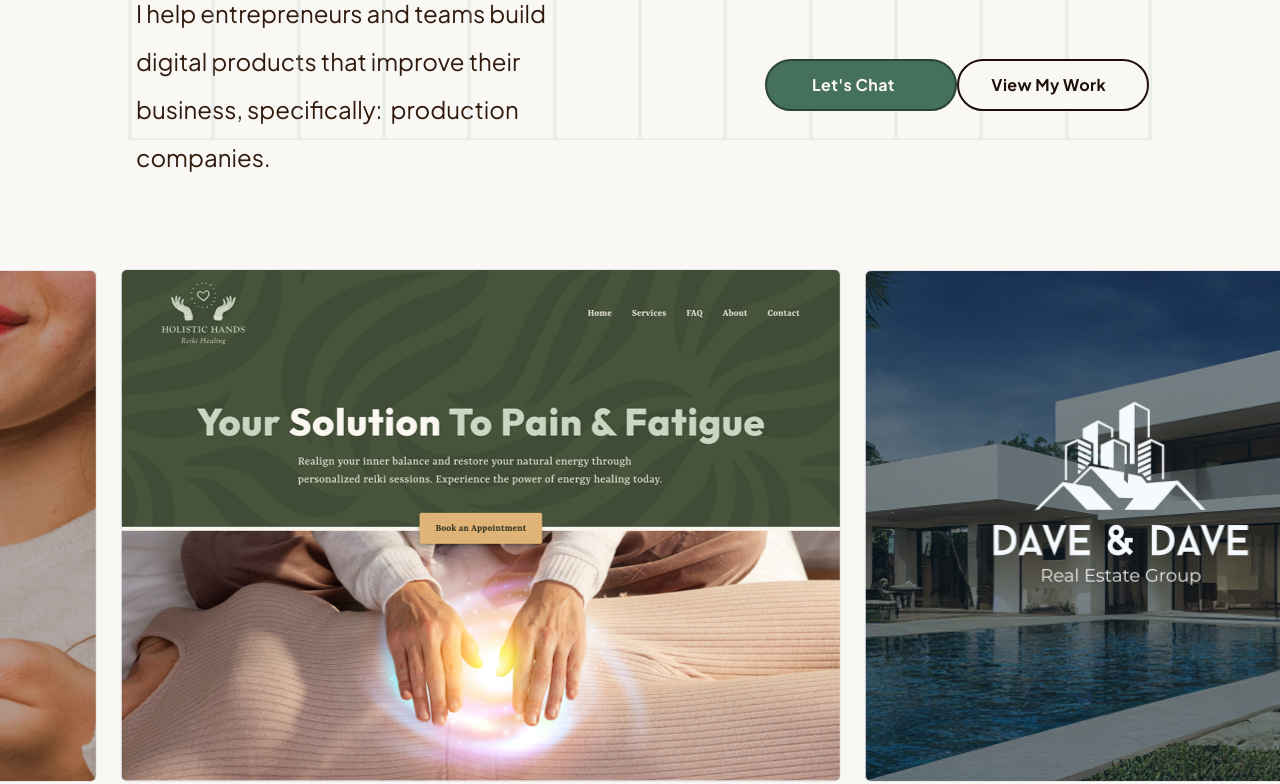
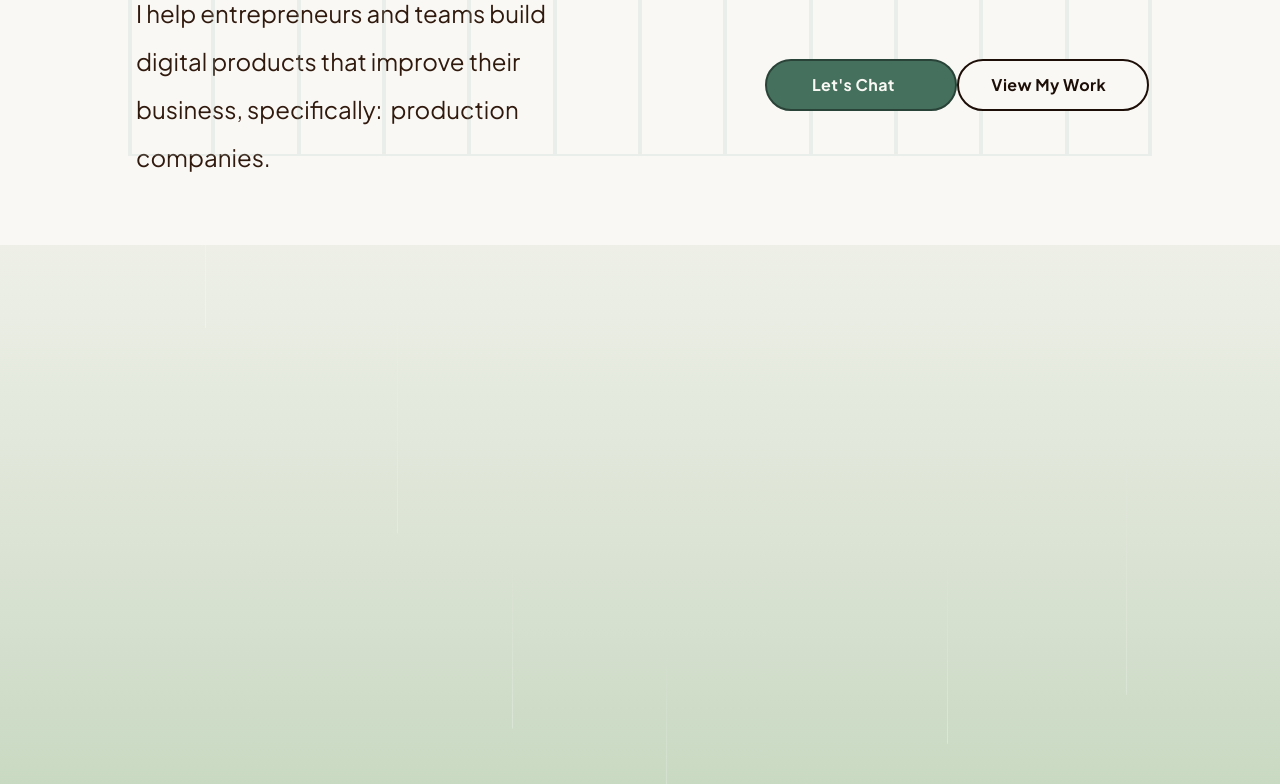
Before and after one commit to asiasOnline/asia-thompson-portfolio, a Next.js app: page / in a window 1280 px wide. Shown: the part 660-1444 px from the top of the page. Built offline with nearby package versions, Linux system fonts and the light colour scheme; no server answers; a web font is replaced by a local one.

Commit message:
Add new landing page transition

```diff
--- a/app/page.tsx
+++ b/app/page.tsx
@@ -4,9 +4,10 @@ import { gsap } from "gsap";
 import { useGSAP } from "@gsap/react";
 import { ScrollTrigger } from 'gsap/ScrollTrigger';
 import HeroAvatar from "@/components/ui/HeroAvatar";
+import Navbar from "@/components/navigation//Navbar";
 import Hero from "../components/landingPage/Hero"
-import Navbar from "@/components/navigation//Navbar";
 import ProjectCarousel from "@/components/landingPage/ProjectCarousel";
+import HeroToExpertise from "@/components/landingPage/HeroToExpertise";
 import Vision from "@/components/landingPage/Vision";
 import ProjectHighlights from "@/components/landingPage/ProjectHighlights";
 import Service from "@/components/landingPage/Services"
@@ -92,7 +93,7 @@ export default function Home() {
         */}
 
         {/* Page Content */}
-        <div id="landingPage" className="w-screen relative 2xl:mx-auto overflow-x-hidden bg-white dark:bg-slate-900">
+        <div id="landingPage" className="w-screen relative 2xl:mx-auto  bg-white dark:bg-slate-900">
           <Navbar/>
           <main className="w-screen mx-auto flex flex-col gap-12 2xl:gap-20">
             <Hero />
@@ -102,8 +103,7 @@ export default function Home() {
                 <div key={i} className='border-2 border-ashGray opacity-20 first:border-l-4 last:border-r-4' />
               ))}
             </div>
-            <ProjectCarousel />
-            <Vision />
+            <HeroToExpertise />
             <ProjectHighlights />
             <Service />
             <Testimonials />
--- /dev/null
+++ b/components/landingPage/HeroToExpertise.tsx
@@ -0,0 +1,130 @@
+'use client';
+
+import { useRef } from 'react';
+import { motion, useScroll, useTransform } from 'motion/react';
+
+/**
+ * Scroll-driven interstitial between the Hero and Services sections.
+ *
+ * How it works:
+ * - The <section> is tall (300vh) and gives the user scroll room.
+ * - Inside it, a sticky 100vh "stage" stays pinned while you scroll through.
+ * - The Figma gradient is painted on a layer 4x the viewport height, then
+ *   translated upward as you scroll. The screen travels light -> dark.
+ * - Two lines of copy fade in and out at set points in the scroll.
+ * - Thin light lines fall continuously in the background (pure CSS).
+ *
+ * Deps: `npm i motion` (Framer Motion's current package name).
+ */
+
+// Pulled from the Figma frame, top to bottom. Tweak to match exact swatches.
+const GRADIENT = `linear-gradient(
+  to bottom,
+  #F7F6F1 0%,
+  #D9E2D2 15%,
+  #B3CEAC 30%,
+  #86B078 48%,
+  #6A9470 60%,
+  #4A7562 74%,
+  #3A5A4A 86%,
+  #2D4239 100%
+)`;
+
+// Static values, not Math.random(), so server and client render the same markup.
+const LINES = [
+  { left: '16%', height: '26vh', duration: 7.5, delay: -1.2, opacity: 0.35 },
+  { left: '31%', height: '34vh', duration: 9, delay: -4.5, opacity: 0.25 },
+  { left: '40%', height: '22vh', duration: 6.5, delay: -2.8, opacity: 0.3 },
+  { left: '52%', height: '30vh', duration: 8, delay: -6, opacity: 0.4 },
+  { left: '63%', height: '38vh', duration: 10, delay: -0.5, opacity: 0.3 },
+  { left: '74%', height: '24vh', duration: 7, delay: -3.6, opacity: 0.35 },
+  { left: '88%', height: '32vh', duration: 8.5, delay: -5.2, opacity: 0.25 },
+];
+
+const HeroToExpertise = () => {
+  const ref = useRef<HTMLElement>(null);
+
+  // 0 when the section's top hits the viewport top, 1 when its bottom hits the viewport bottom.
+  const { scrollYProgress } = useScroll({
+    target: ref,
+    offset: ['start start', 'end end'],
+  });
+
+  // Move the tall gradient up so the visible slice goes from light to dark.
+  const gradientY = useTransform(scrollYProgress, [0, 1], ['0%', '-75%']);
+
+  // Line 1: fade in, hold, fade out.
+  const firstOpacity = useTransform(scrollYProgress, [0.05, 0.18, 0.38, 0.48], [0, 1, 1, 0]);
+  const firstY = useTransform(scrollYProgress, [0.05, 0.18, 0.38, 0.48], [24, 0, 0, -24]);
+
+  // Line 2: fade in and stay, handing off to Services.
+  const secondOpacity = useTransform(scrollYProgress, [0.55, 0.7], [0, 1]);
+  const secondY = useTransform(scrollYProgress, [0.55, 0.7], [24, 0]);
+
+  return (
+    <section ref={ref} className="relative h-[500vh]">
+      <div className="sticky top-0 h-screen overflow-hidden">
+        {/* Background gradient, 4x viewport height, scrolled via transform */}
+        <motion.div
+          aria-hidden
+          className="absolute inset-x-0 top-0 h-[400%]"
+          style={{ backgroundImage: GRADIENT, y: gradientY }}
+        />
+
+        {/* Falling lines */}
+        <div aria-hidden className="pointer-events-none absolute inset-0">
+          {LINES.map((line, i) => (
+            <span
+              key={i}
+              className="falling-line absolute top-0 w-px"
+              style={{
+                left: line.left,
+                height: line.height,
+                opacity: line.opacity,
+                animationDuration: `${line.duration}s`,
+                animationDelay: `${line.delay}s`,
+              }}
+            />
+          ))}
+        </div>
+
+        {/* Copy */}
+        <div className="relative mx-auto flex h-full max-w-6xl flex-col justify-between px-6 py-[18vh] md:px-16">
+          <motion.p
+            style={{ opacity: firstOpacity, y: firstY }}
+            className="max-w-[22ch] text-[clamp(1.5rem,3.2vw,2.5rem)] font-semibold leading-snug tracking-tight text-[#2B1A12]"
+          >
+            To make a digital product that can actually help people, it needs more than spectacle
+            and aesthetic.
+          </motion.p>
+
+          <motion.p
+            style={{ opacity: secondOpacity, y: secondY }}
+            className="max-w-[24ch] self-end text-[clamp(1.5rem,3.2vw,2.5rem)] font-semibold leading-snug tracking-tight text-white md:mr-[8%]"
+          >
+            It requires a foundation made specifically for the people you serve.
+          </motion.p>
+        </div>
+      </div>
+
+      <style>{`
+        .falling-line {
+          background: linear-gradient(to bottom, rgba(255,255,255,0), rgba(255,255,255,0.9));
+          animation-name: fall;
+          animation-timing-function: linear;
+          animation-iteration-count: infinite;
+          will-change: transform;
+        }
+        @keyframes fall {
+          from { transform: translateY(-100%); }
+          to   { transform: translateY(100vh); }
+        }
+        @media (prefers-reduced-motion: reduce) {
+          .falling-line { animation: none; transform: translateY(30vh); }
+        }
+      `}</style>
+    </section>
+  );
+}
+
+export default HeroToExpertise
```
